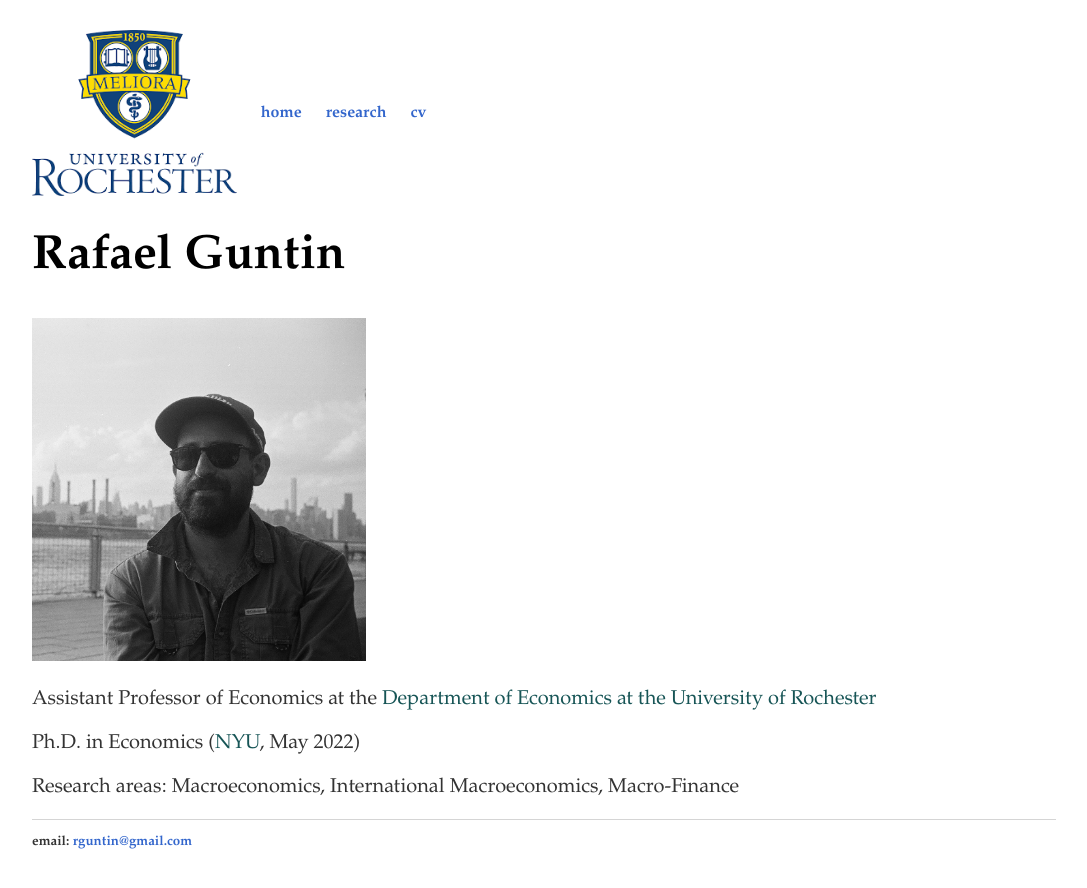
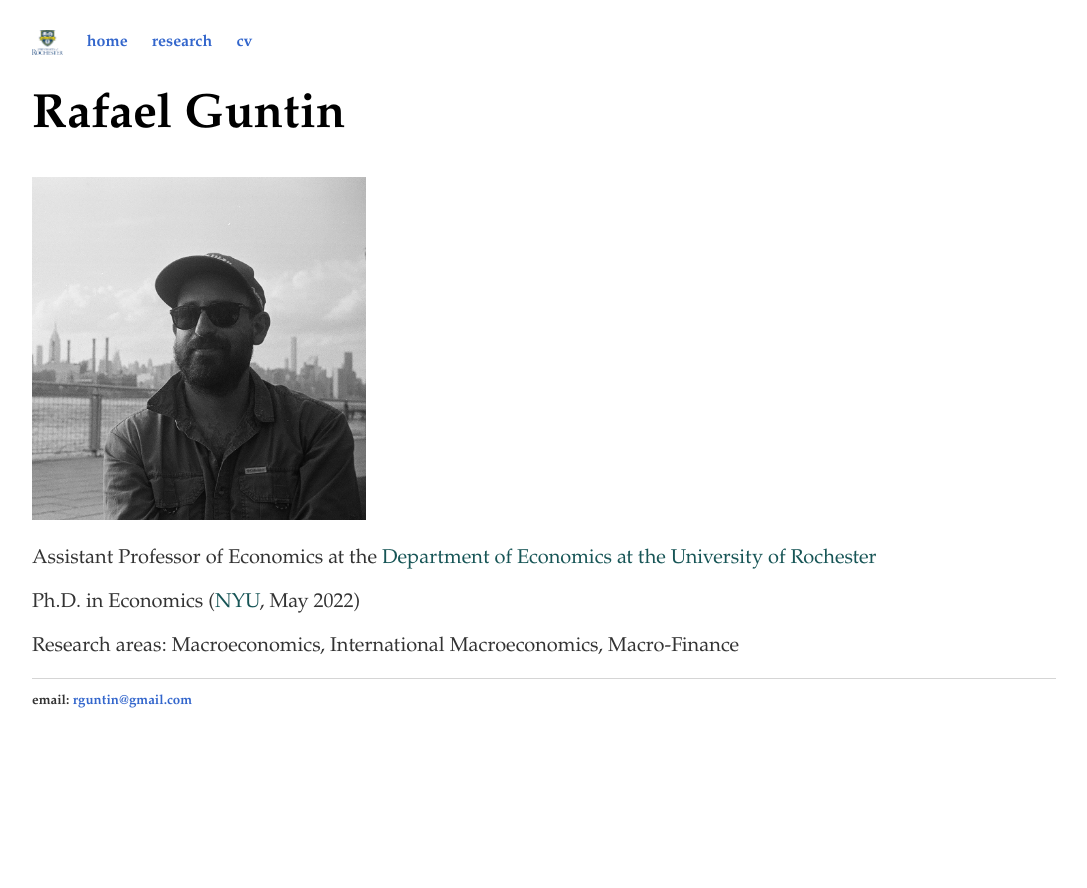
Before and after one commit to rafaguntin/rafaguntin.github.io, a Jekyll site: the page built from index.html, in a window 1280 px wide. Shown: the top 888 px of the page, without its empty margins (96-1183 px from the left). Built offline with Jekyll 4.4.1, drawn with Linux system fonts in a browser that asks for light colours.

Commit message:
Update default.html

```diff
--- a/_layouts/default.html
+++ b/_layouts/default.html
@@ -20,7 +20,7 @@
   <body>
     <nav>
 <ul>
-<li><img src="/images/rochester_symb.png" style="width: 20%; height:  20%; vertical-align: middle"></li>
+<li><img src="/images/rochester_symb.png" style="width: 3%; height:  3%; vertical-align: middle"></li>
 <li><a href="/">home</a></li>
 <li><a href="/research">research</a></li>
 <li><a href="/CV/CV_RG.pdf" target="_blank">cv</a></li>
```
